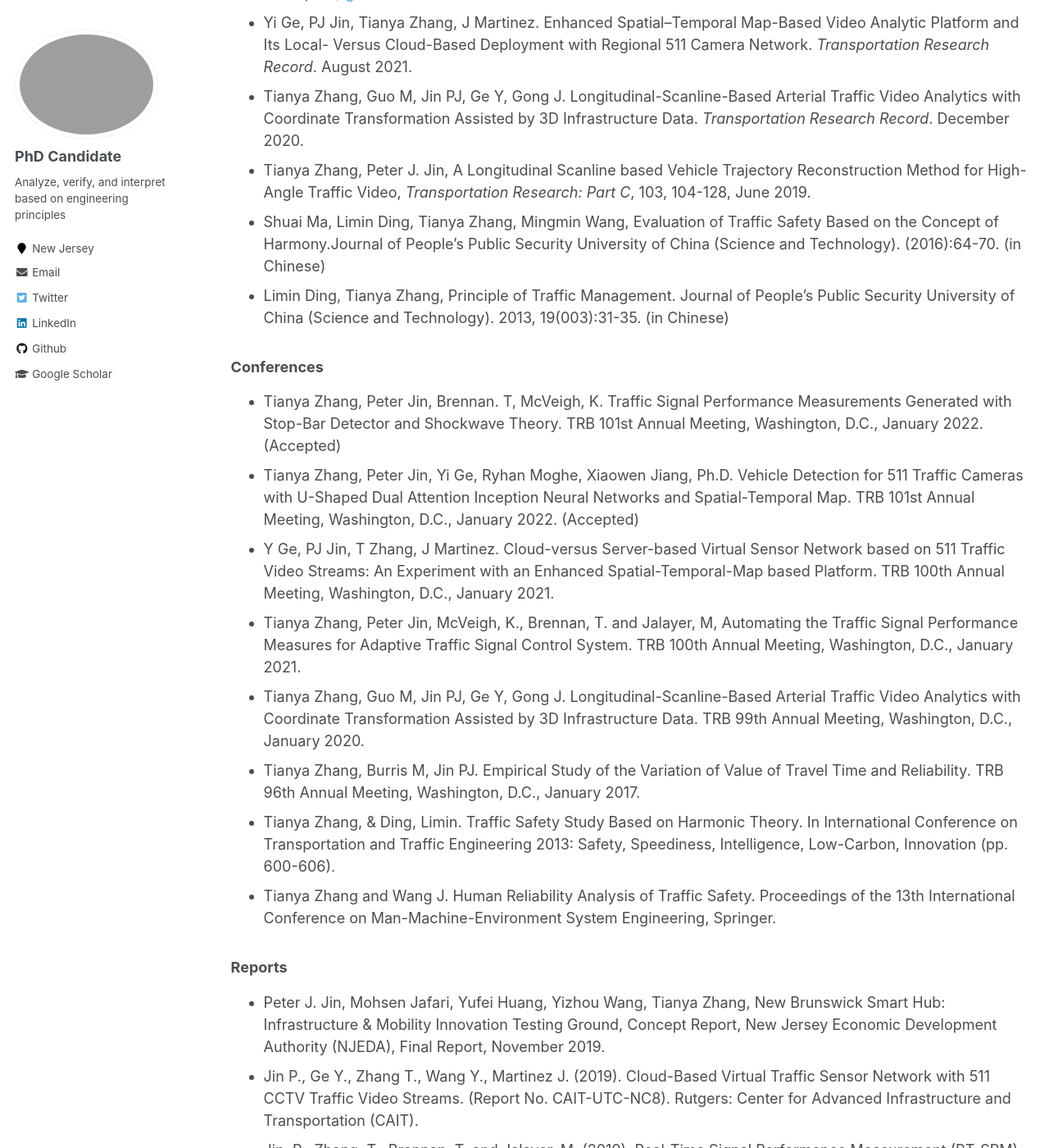
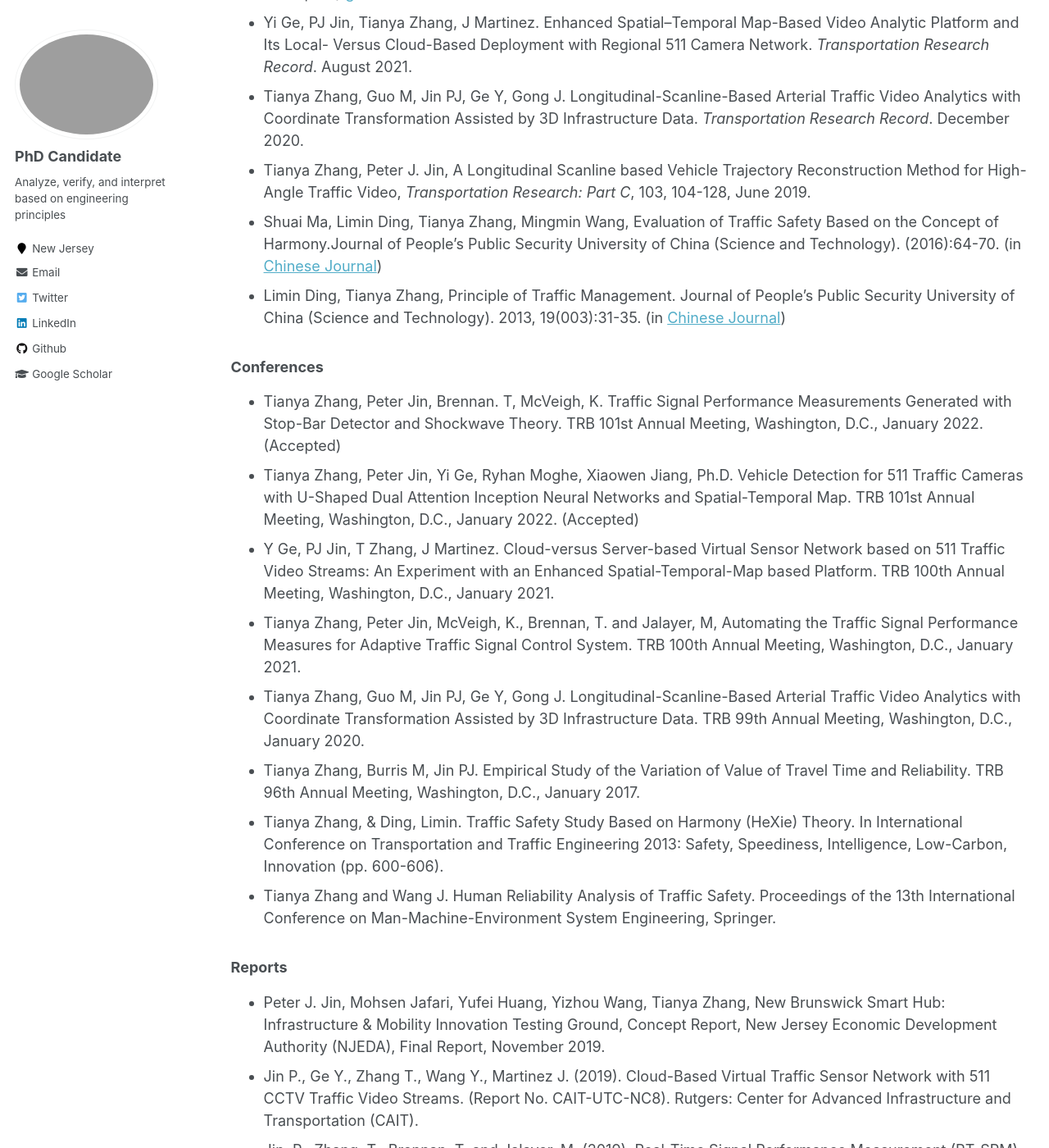
Before and after one commit to TeRyZh/Website, a Jekyll site: the page built from _pages/publications.md, in a window 1280 px wide and 1400 px high, scrolled down 451 px. Shown: the whole window at 82% size. Built offline with Jekyll 4.4.1, drawn with Linux system fonts in a browser that asks for light colours.

Commit message:
Update publications.md

```diff
--- a/_pages/publications.md
+++ b/_pages/publications.md
@@ -22,8 +22,8 @@ author_profile: true
 * Yi Ge, PJ Jin, Tianya Zhang, J Martinez. Enhanced Spatial–Temporal Map-Based Video Analytic Platform and Its Local- Versus Cloud-Based Deployment with Regional 511 Camera Network. *Transportation Research Record*. August 2021.
 * Tianya Zhang, Guo M, Jin PJ, Ge Y, Gong J. Longitudinal-Scanline-Based Arterial Traffic Video Analytics with Coordinate Transformation Assisted by 3D Infrastructure Data. *Transportation Research Record*. December 2020.
 * Tianya Zhang, Peter J. Jin, A Longitudinal Scanline based Vehicle Trajectory Reconstruction Method for High-Angle Traffic Video, *Transportation Research: Part C*, 103, 104-128, June 2019.
-* Shuai Ma, Limin Ding, Tianya Zhang, Mingmin Wang, Evaluation of Traffic Safety Based on the Concept of Harmony.Journal of People’s Public Security University of China (Science and Technology). (2016):64-70. (in Chinese)
-* Limin Ding, Tianya Zhang, Principle of Traffic Management. Journal of People’s Public Security University of China (Science and Technology). 2013, 19(003):31-35. (in Chinese)
+* Shuai Ma, Limin Ding, Tianya Zhang, Mingmin Wang, Evaluation of Traffic Safety Based on the Concept of Harmony.Journal of People’s Public Security University of China (Science and Technology). (2016):64-70. (in [Chinese Journal](http://www.cnki.com.cn/Article/CJFDTotal-GOAN201602015.htm))
+* Limin Ding, Tianya Zhang, Principle of Traffic Management. Journal of People’s Public Security University of China (Science and Technology). 2013, 19(003):31-35. (in [Chinese Journal]((http://www.cnki.com.cn/Article/CJFDTotal-GOAN201303007.htm)))
 
 
 ### Conferences
@@ -33,7 +33,7 @@ author_profile: true
 * Tianya Zhang, Peter Jin, McVeigh, K., Brennan, T. and Jalayer, M, Automating the Traffic Signal Performance Measures for Adaptive Traffic Signal Control System. TRB 100th Annual Meeting, Washington, D.C., January 2021.
 * Tianya Zhang, Guo M, Jin PJ, Ge Y, Gong J. Longitudinal-Scanline-Based Arterial Traffic Video Analytics with Coordinate Transformation Assisted by 3D Infrastructure Data. TRB 99th Annual Meeting, Washington, D.C., January 2020.
 * Tianya Zhang, Burris M, Jin PJ. Empirical Study of the Variation of Value of Travel Time and Reliability. TRB 96th Annual Meeting, Washington, D.C., January 2017.
-* Tianya Zhang, & Ding, Limin. Traffic Safety Study Based on Harmonic Theory. In International Conference on Transportation and Traffic Engineering 2013: Safety, Speediness, Intelligence, Low-Carbon, Innovation (pp. 600-606).
+* Tianya Zhang, & Ding, Limin. Traffic Safety Study Based on Harmony (HeXie) Theory. In International Conference on Transportation and Traffic Engineering 2013: Safety, Speediness, Intelligence, Low-Carbon, Innovation (pp. 600-606).
 * Tianya Zhang and Wang J. Human Reliability Analysis of Traffic Safety. Proceedings of the 13th International Conference on Man-Machine-Environment System Engineering, Springer.
 
 
```
